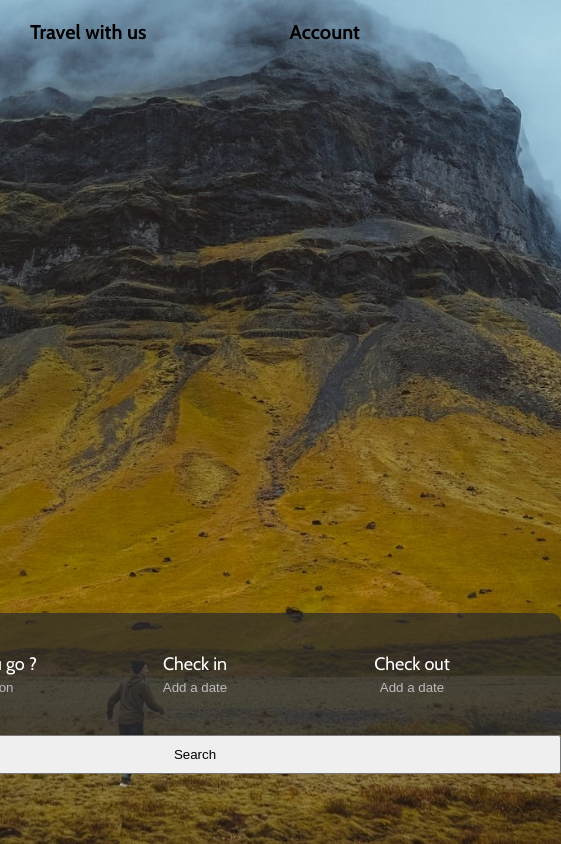
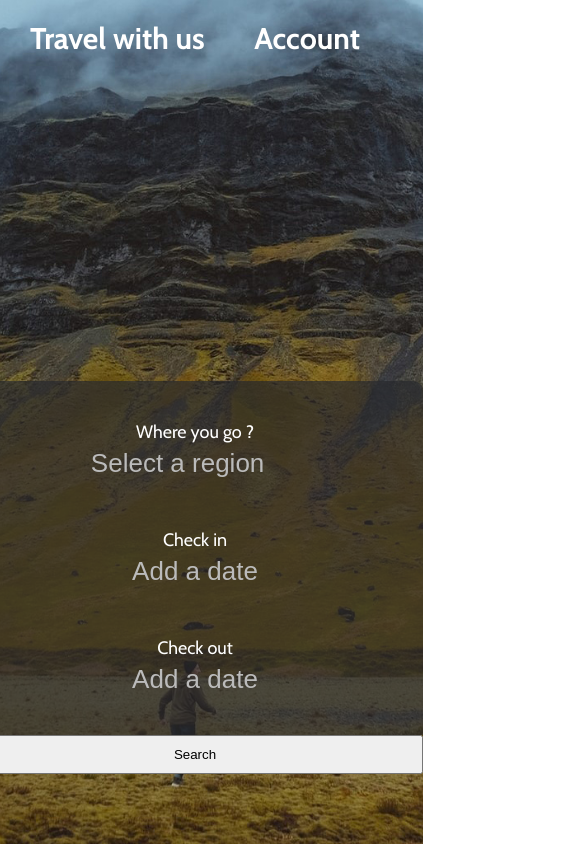
Before and after one commit to Ehsan-c137/FrontEnd-Mentorship, a plain HTML site: page Frontend-Mentorship-Challenge-03/index.html in a window 390 px wide. Shown: the whole page, 561 px wide, since content can reach past the window. Drawn offline with nearby package versions, Linux system fonts and the light colour scheme.

Commit message:
responsived for ipad

```diff
--- a/Frontend-Mentorship-Challenge-03/assets/styles/main.scss
+++ b/Frontend-Mentorship-Challenge-03/assets/styles/main.scss
@@ -103,3 +103,33 @@ input::placeholder {
       }
    }
 }
+
+// FOR IPAD
+@media (max-width:768px) {
+   body{
+      background-image: url(../images/ipad.jpg);
+      h1{
+         font-size: 3rem;
+      }
+   }
+   h1{
+      color: white;
+   }
+   .accountBtn{
+      color: white !important;
+   }
+
+      .container{
+      flex-direction: column;
+
+
+
+      .container__checkIn,
+      .container__checkOut{
+         margin-top: 5rem;
+      }
+   }
+   input{
+      font-size: 2.6rem;
+   }
+}
```
Also changed, not shown: Frontend-Mentorship-Challenge-03/assets/images/ipad.jpg (added), Frontend-Mentorship-Challenge-03/assets/styles/main.css, 1 other file.
